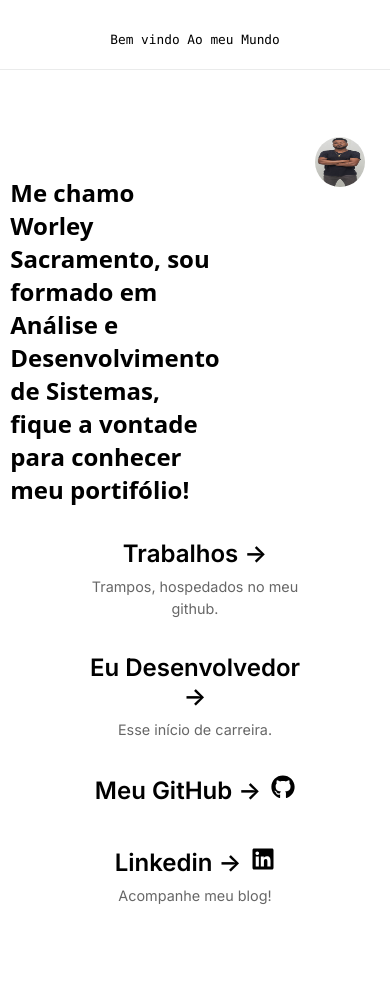
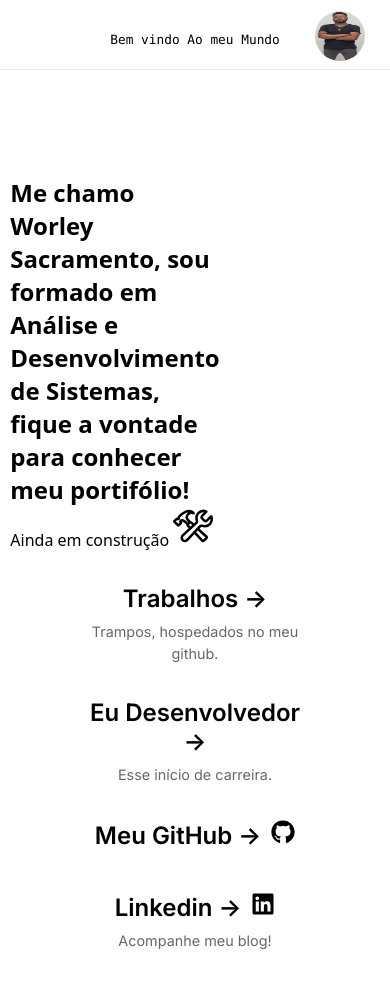
Before and after one commit to WorleySacramento/Worleysacramento.github.io, a Next.js app: page / in a window 390 px wide. Shown: the top 988 px of the page. Built offline with nearby package versions, Linux system fonts and the light colour scheme.

Commit message:
update
adição de icone construção

```diff
--- a/pages/index.js
+++ b/pages/index.js
@@ -4,6 +4,8 @@ import { Inter } from 'next/font/google'
 import styles from '@/styles/Home.module.css'
 import worfoto from '@/public/images/worfoto.jpg'
 import { FaGithub,FaLinkedin } from "react-icons/fa";
+import {IoConstructOutline } from "react-icons/io5";
+
 
 const inter = Inter({ subsets: ['latin'] })
 
@@ -50,13 +52,15 @@ export default function Home() {
          Análise e Desenvolvimento de Sistemas,
          fique a vontade para conhecer meu portifólio!
        </h2>
+       <p>Ainda em construção <IoConstructOutline size={40}/></p>
+
         </div>
         <div className={styles.imagem}>
         <Image
                 src={worfoto}
                 alt="Vercel Logo"
                 className={styles.foto}
-                width={250}
+                width={150}
                 height={250}
                 priority
               />
--- a/styles/Home.module.css
+++ b/styles/Home.module.css
@@ -178,7 +178,7 @@ border-radius: 5%;
   }
 
   .foto{
-   /* margin-top: 50%; */
+   margin-top: -38%;
     /* display: none; */
     width: 50%;
     height: 30%;
```
